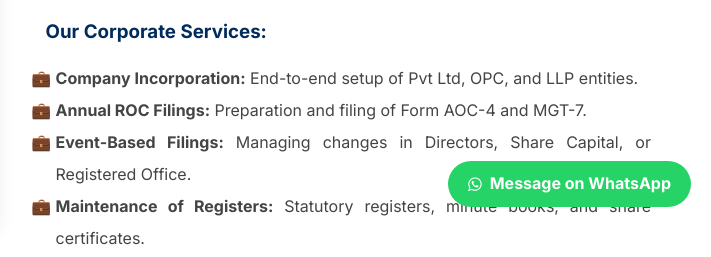
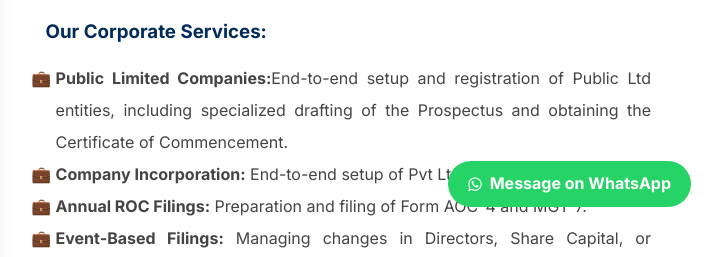
Before and after one commit to Bhima-kadam/Anil-Pol-Associates1, a plain HTML site: page compliance.html in a window 1280 px wide. Shown: the part 573-830 px from the top of the page, 569-1280 px from the left. Drawn offline with Linux system fonts and the light colour scheme.

Commit message:
Update compliance.html

```diff
--- a/compliance.html
+++ b/compliance.html
@@ -63,6 +63,7 @@
 
                         <h3 style="margin-top: 20px; color: var(--navy);">Our Corporate Services:</h3>
                         <ul style="margin-top: 15px; color: var(--text-grey); list-style-type: '💼 '; padding-left: 10px; line-height: 2;">
+                            <li><strong>Public Limited Companies:</strong>End-to-end setup and registration of Public Ltd entities, including specialized drafting of the Prospectus and obtaining the Certificate of Commencement.</li>
                             <li><strong>Company Incorporation:</strong> End-to-end setup of Pvt Ltd, OPC, and LLP entities.</li>
                             <li><strong>Annual ROC Filings:</strong> Preparation and filing of Form AOC-4 and MGT-7.</li>
                             <li><strong>Event-Based Filings:</strong> Managing changes in Directors, Share Capital, or Registered Office.</li>
```
